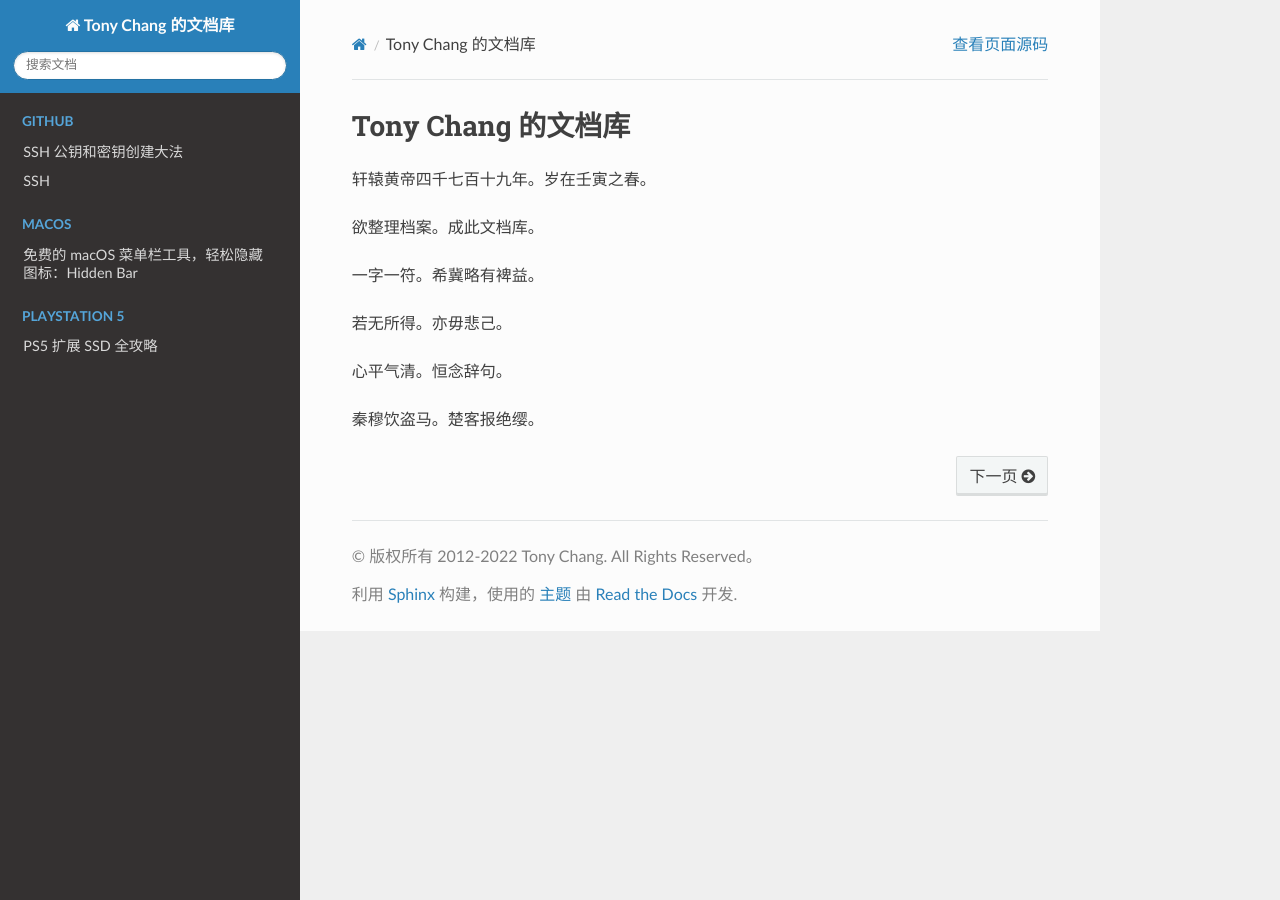
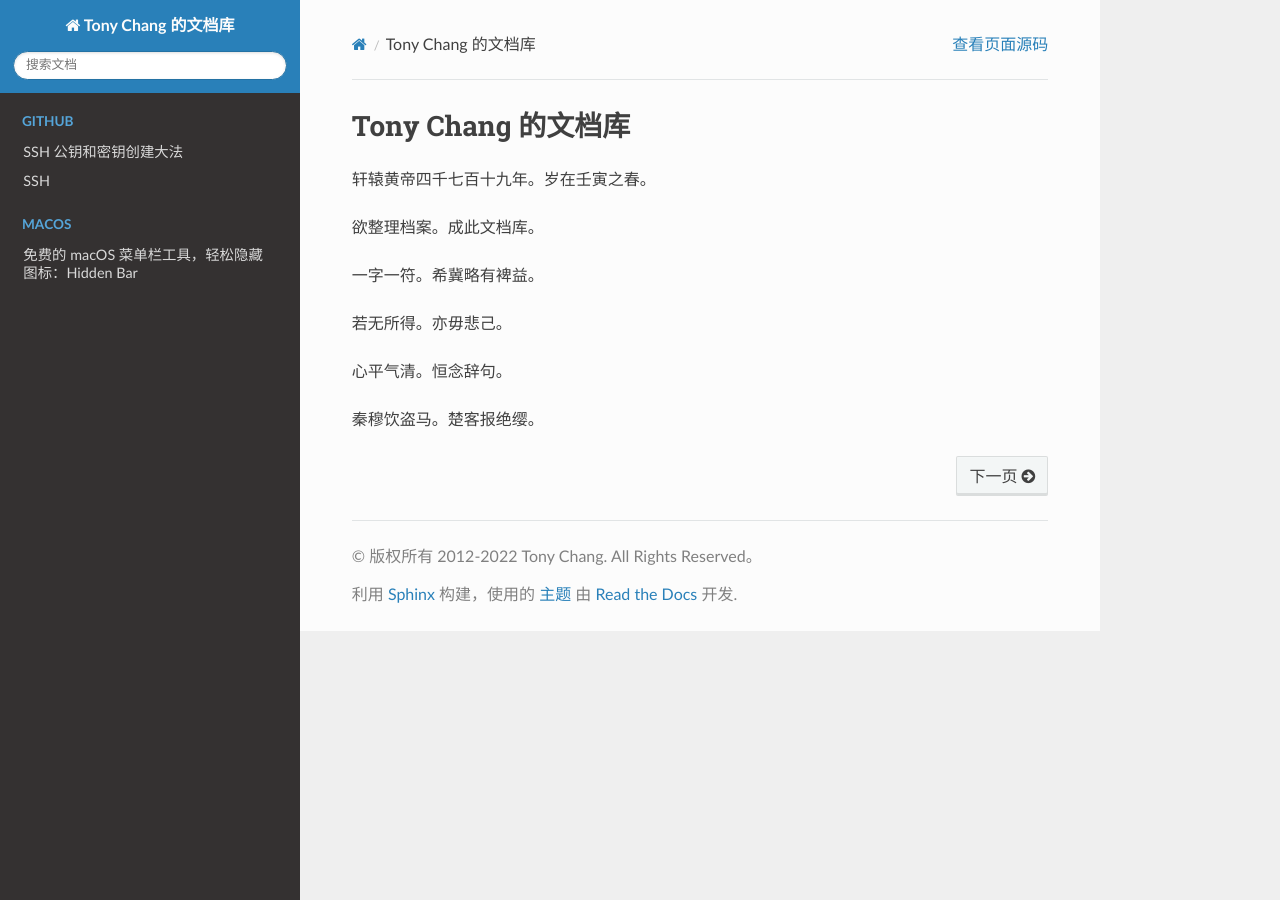
Before and after one commit to tony-aptx4869/docs_lib_sphinx, a Sphinx documentation site: the page built from docs/index.rst, in a window 1280 px wide. Built offline with Sphinx 7.4.7 and the Read the Docs theme 2.0.0, drawn with Linux system fonts in a browser that asks for light colours.

Commit message:
Update some files

```diff
--- a/docs/index.rst
+++ b/docs/index.rst
@@ -28,10 +28,3 @@ Tony Chang 的文档库
    :caption: macOS
 
    macos/macos_menubar_hidden_bar.rst
-
-.. toctree::
-   :maxdepth: 2
-   :hidden:
-   :caption: PlayStation 5
-
-   ps5/ps5_expansion_ssd_recommand.rst
```
Also changed, not shown: temp/ps5/ps5_expansion_ssd_recommand.rst (renamed from docs/ps5/ps5_expansion_ssd_recommand.rst).
